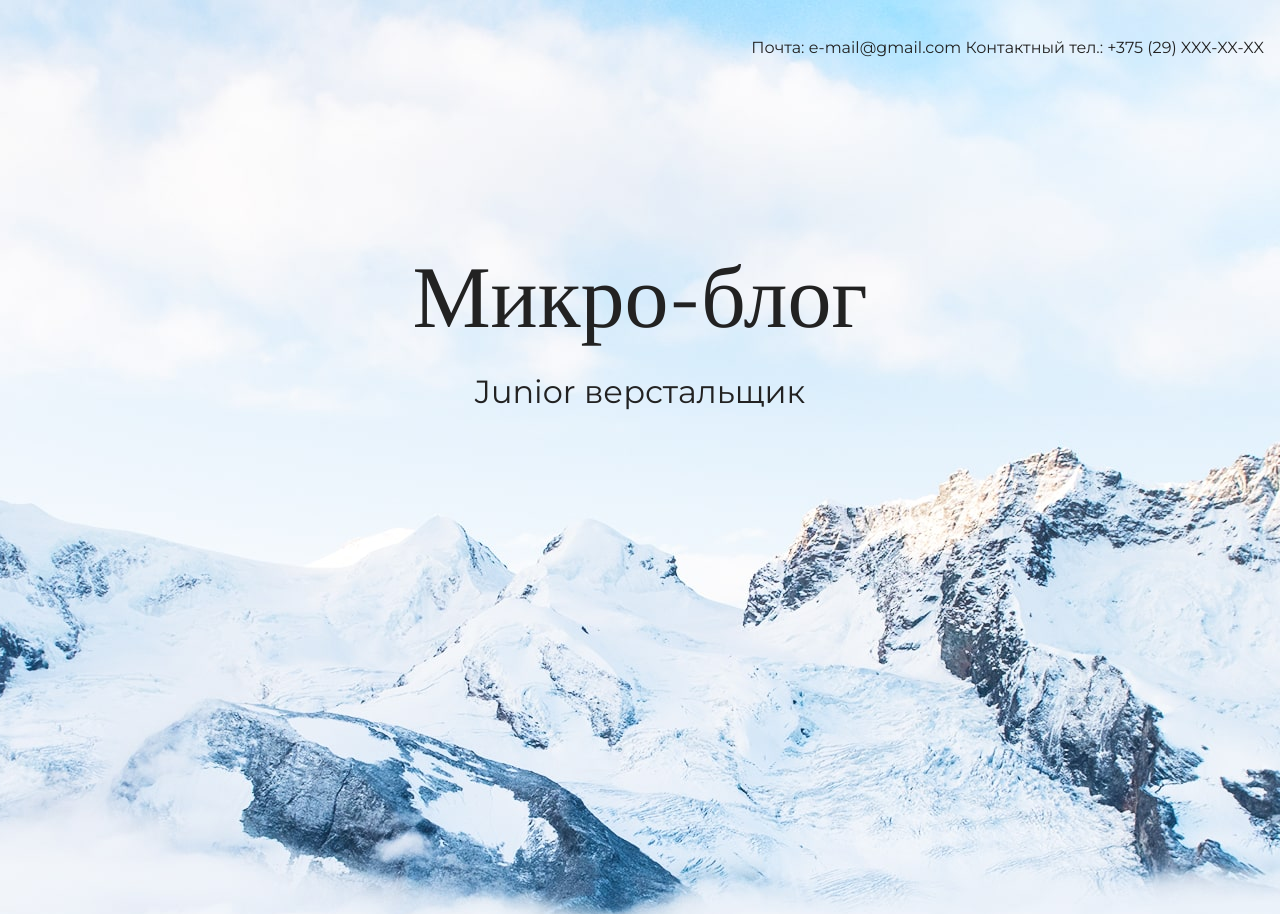
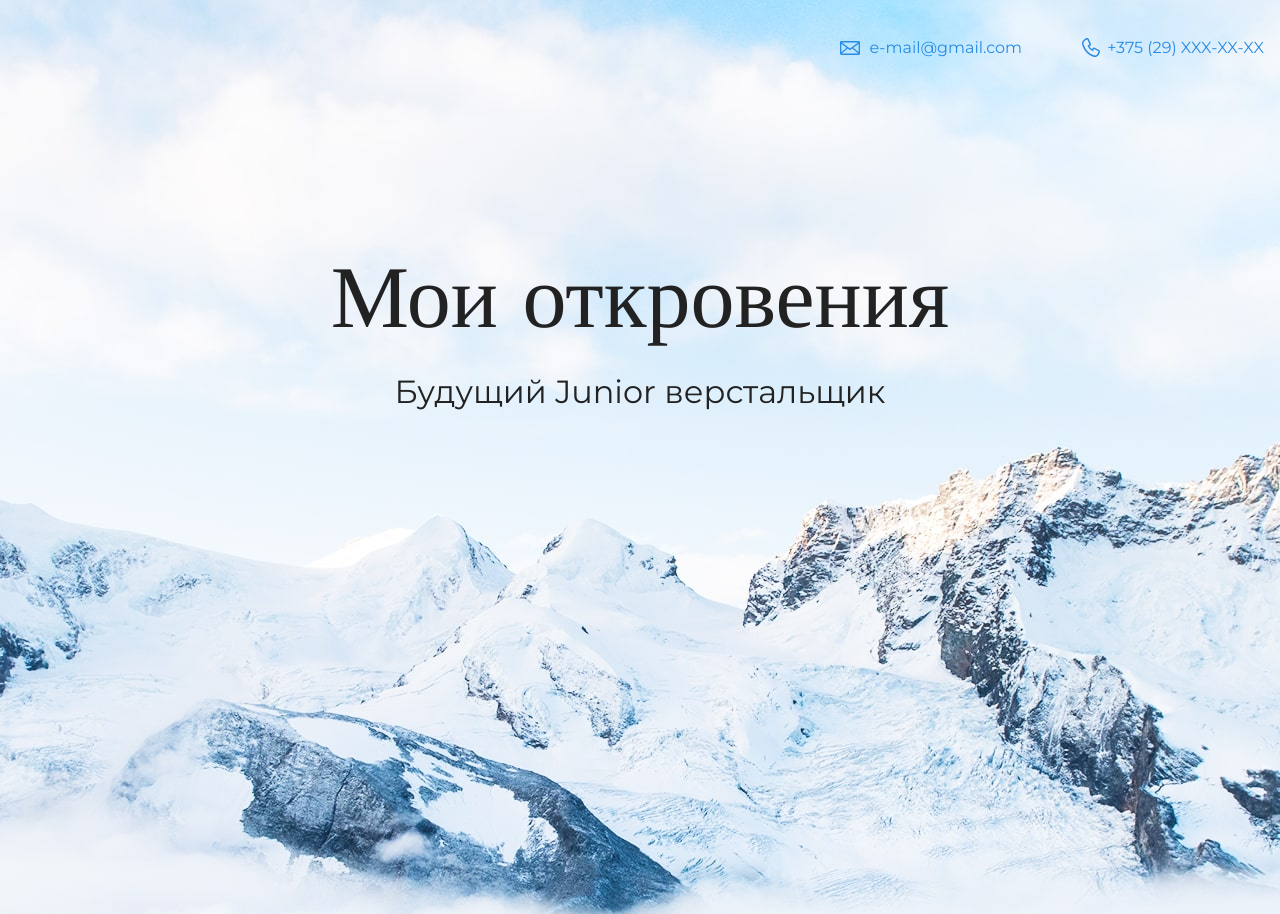
Before and after one commit to Voittamatton/htac, a plain HTML site: page index.html in a window 1280 px wide. Shown: the top 914 px of the page. Drawn offline with nearby package versions, Linux system fonts and the light colour scheme.

Commit message:
add visual

```diff
--- a/index.html
+++ b/index.html
@@ -10,23 +10,26 @@
   <body>
     <header class="page-header">
       <div class="container">
-      Почта: e-mail@gmail.com
-      Контактный тел.: +375 (29) XXX-XX-XX
+        <a class="header-email" href="mailto:e-mail@gmail.com">e-mail@gmail.com</a>
+        <a class="header-phone" href="tel:+375 (29) XXX-XX-XX">+375 (29) XXX-XX-XX</a>
       </div>
     </header>
 
     <section class="hero-image">
       <div class="container">
-      <h1 class="heading">Микро-блог</h1>
-      <p>Junior верстальщик</p>
+      <h1 class="heading">Мои откровения</h1>
+      <p>Будущий Junior верстальщик</p>
       </div>
     </section>
 
     <section class="intro">
       <h2 class="subheading">Давайте познакомимся</h2>
+      <figure class="user-image">
+          <img src="files/user.jpg" height="536" alt="Фотография Неопознанного Енота">
+      </figure>
       <div class="container">
       <h3>Пара слов о себе</h3>
-      <p>Меня зовут Рома, и пока я это пишу, кот спит на моей руке, мешая писать этот текст. Не смотря на профильное образование, к разработке я пришел совсем недавно. Я очень хочу победить себя и преуспеть на этом поприще.</p>
+      <p>Меня зовут Роман, и пока я это пишу, кот спит на моей руке, мешая писать этот текст. Не смотря на профильное образование, к разработке я пришел совсем недавно. Я очень хочу победить себя и преуспеть на этом поприще.</p>
       <h3>Чем могу быть полезен</h3>
       <p>Когда я вырасту и стану программистом, смогу разрабатывать всякие крутые штуки, а пока я горазд на почесывание котов, уборку дома и кормление котов.</p>
       </div>
@@ -35,8 +38,12 @@
     <section class="portfolio">
       <h2 class="subheading">Мои работы</h2>
       <div class="container">
+        <figure class="project-image">
+          <img src="files/project.jpg" width="928" height="536" alt="Cайт инструктора Кекса">
+        </figure>
       <h3>Сайт инструктора Кекса</h3>
       <p>Небольшой лендинг о школе для начинающих.</p>
+      <a class="button" href="source/project/index.html">Открыть страницу</a>
       <h3>Блог начинающего верстальщика</h3>
       <p>Статический блог про обучение HTML и CSS.</p>
       </div>
@@ -44,8 +51,8 @@
 
     <footer class="page-footer">
       <div class="container">
-      Почта: e-mail@gmail.com
-      Контактный тел.: +375 (29) XXX-XX-XX
+        <a class="footer-email" href="mailto:e-mail@gmail.com">e-mail@gmail.com</a>
+        <a class="footer-phone" href="tel:+375 (29) XXX-XX-XX">+375 (29) XXX-XX-XX</a>
       </div>
     </footer>
   </body>
```
